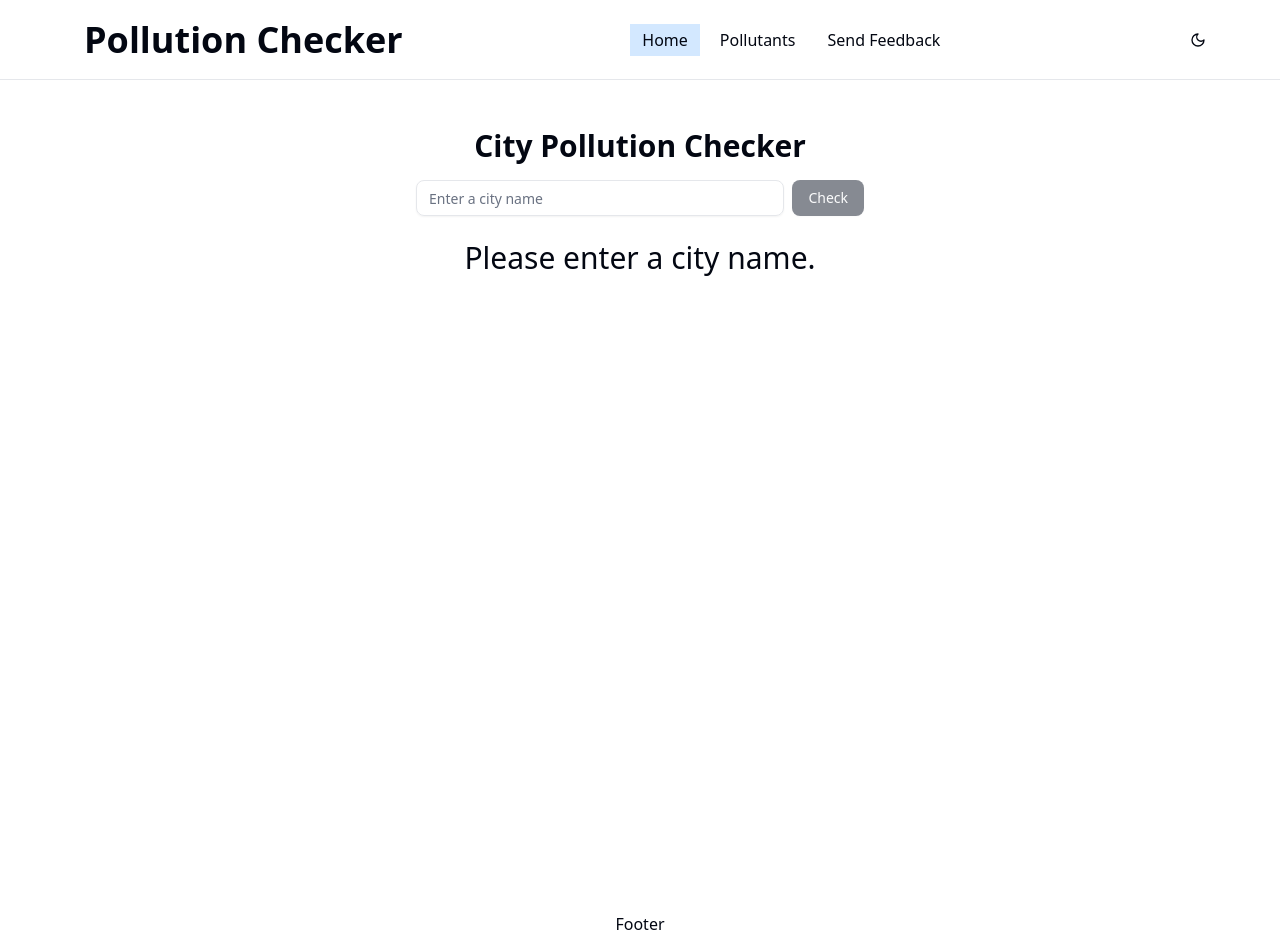
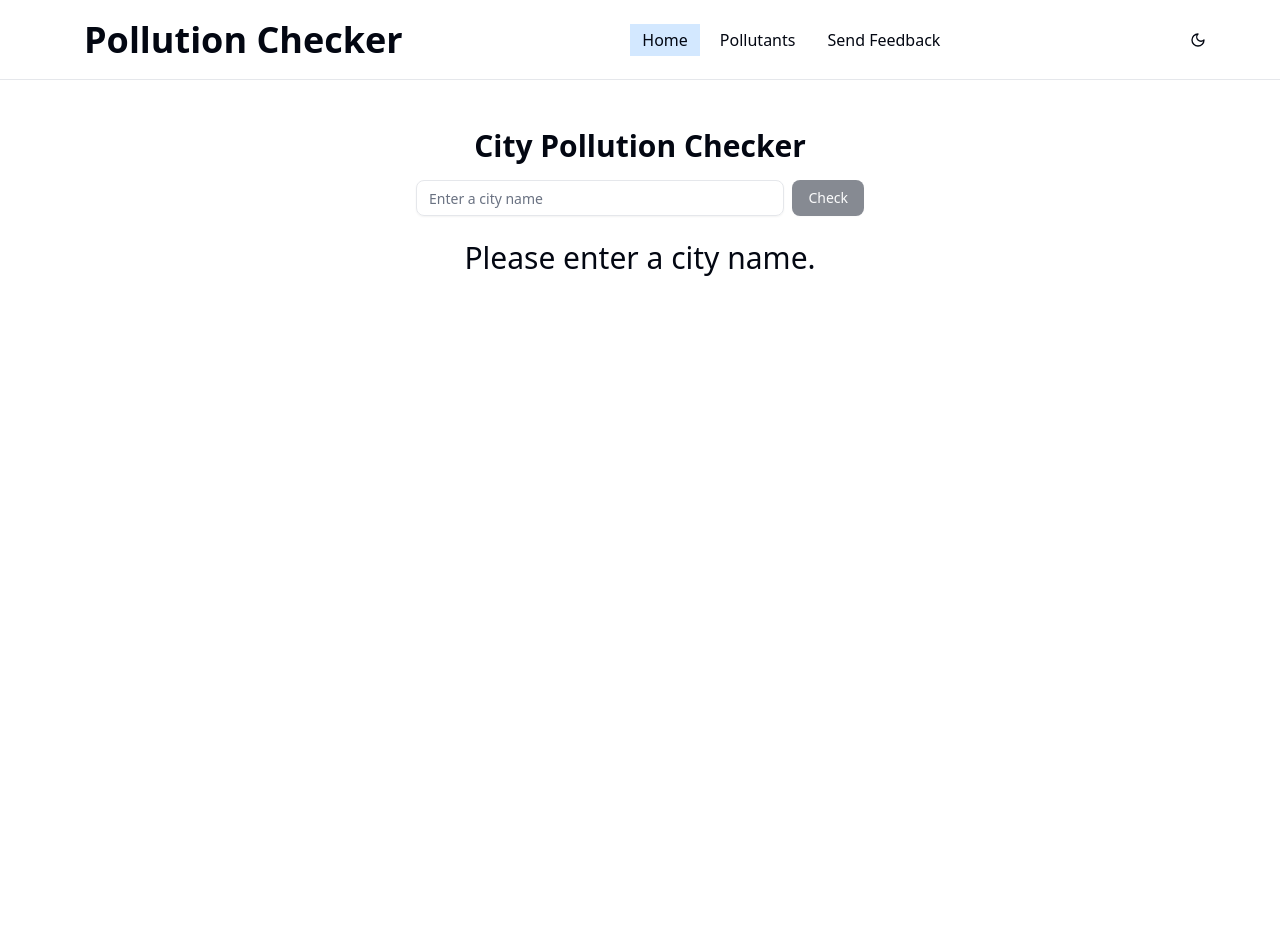
Before and after one commit to Akbar1007/pollution-checker, a Next.js app: page / in a window 1280 px wide. After the commit the page ends 912 px from the top, so only its background shows below. Built offline with nearby package versions, Linux system fonts and the light colour scheme; no server answers.

Commit message:
remove footer

```diff
--- a/app/(root)/layout.tsx
+++ b/app/(root)/layout.tsx
@@ -1,5 +1,5 @@
 import { ChildProps } from '@/types'
-import Footer from './_components/footer'
+// import Footer from './_components/footer'
 import Navbar from './_components/navbar'
 
 const Layout = ({ children }: ChildProps) => {
@@ -7,9 +7,9 @@
 		<main>
 			<Navbar />
 			<div className='container'>{children}</div>
-			<div className='flex justify-center items-center'>
+			{/* <div className='flex justify-center items-center'>
 				<Footer />
-			</div>
+			</div> */}
 		</main>
 	)
 }
```
